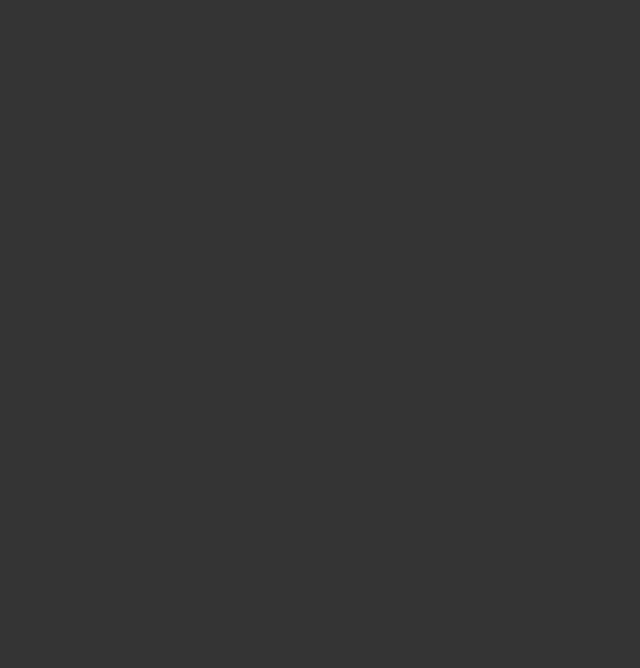
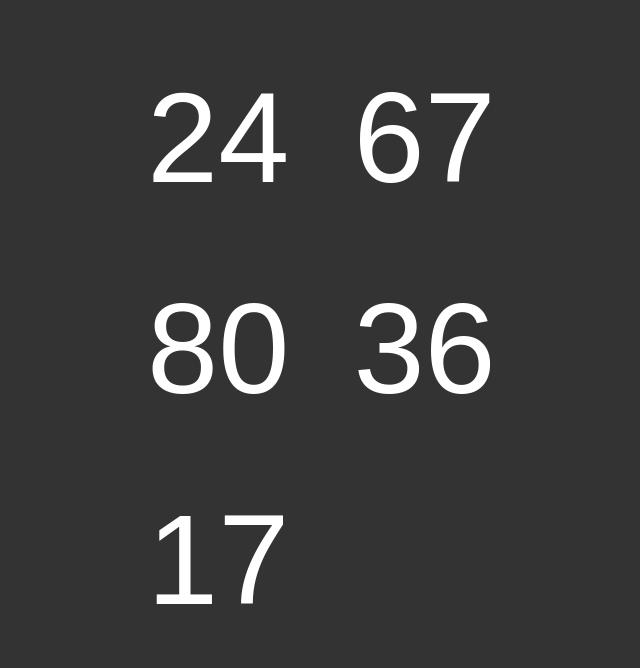
Before and after one commit to DarioGuastella/js-simon, a plain HTML site: page index.html in a window 1280 px wide. Shown: the whole page, without its empty margins (225-865 px from the left). Drawn offline with Linux system fonts and the light colour scheme.

Commit message:
style:crea contenuto; feat:stampa numeri in pagina

```diff
--- a/css/style.css
+++ b/css/style.css
@@ -9,3 +9,17 @@ body {
     color: white;
     font-family: sans-serif;
 }
+
+#container {
+    display: flex;
+    flex-wrap: wrap;
+    margin: 0 auto;
+    height: 600px;
+    width: 600px;
+    margin-top: 2rem;
+}
+
+.numbers {
+    padding: 2rem;
+    font-size: 8rem;
+}
--- a/index.html
+++ b/index.html
@@ -7,6 +7,7 @@
     <link rel="stylesheet" href="css/style.css">
 </head>
 <body>
+    <div id="container"></div>
 
     <script src="js/main.js"></script>
 </body>
--- a/js/main.js
+++ b/js/main.js
@@ -1,3 +1,4 @@
+const pageDiv = document.getElementById("container");
 //Genero 5 numeri in maniera randomica, all'interno di un array.
 
 let RandomNumbers = [];
@@ -5,7 +6,11 @@ let RandomNumbers = [];
 while (RandomNumbers.length < 5) {
     let number = numeroRandom(1, 100);
     if (RandomNumbers.indexOf(number)=== -1) {
+        const paragraph = document.createElement("p");
         RandomNumbers.push(number);
+        paragraph.innerText += number;
+        pageDiv.appendChild(paragraph);
+        paragraph.classList.add("numbers");
     }
 
 }
```
